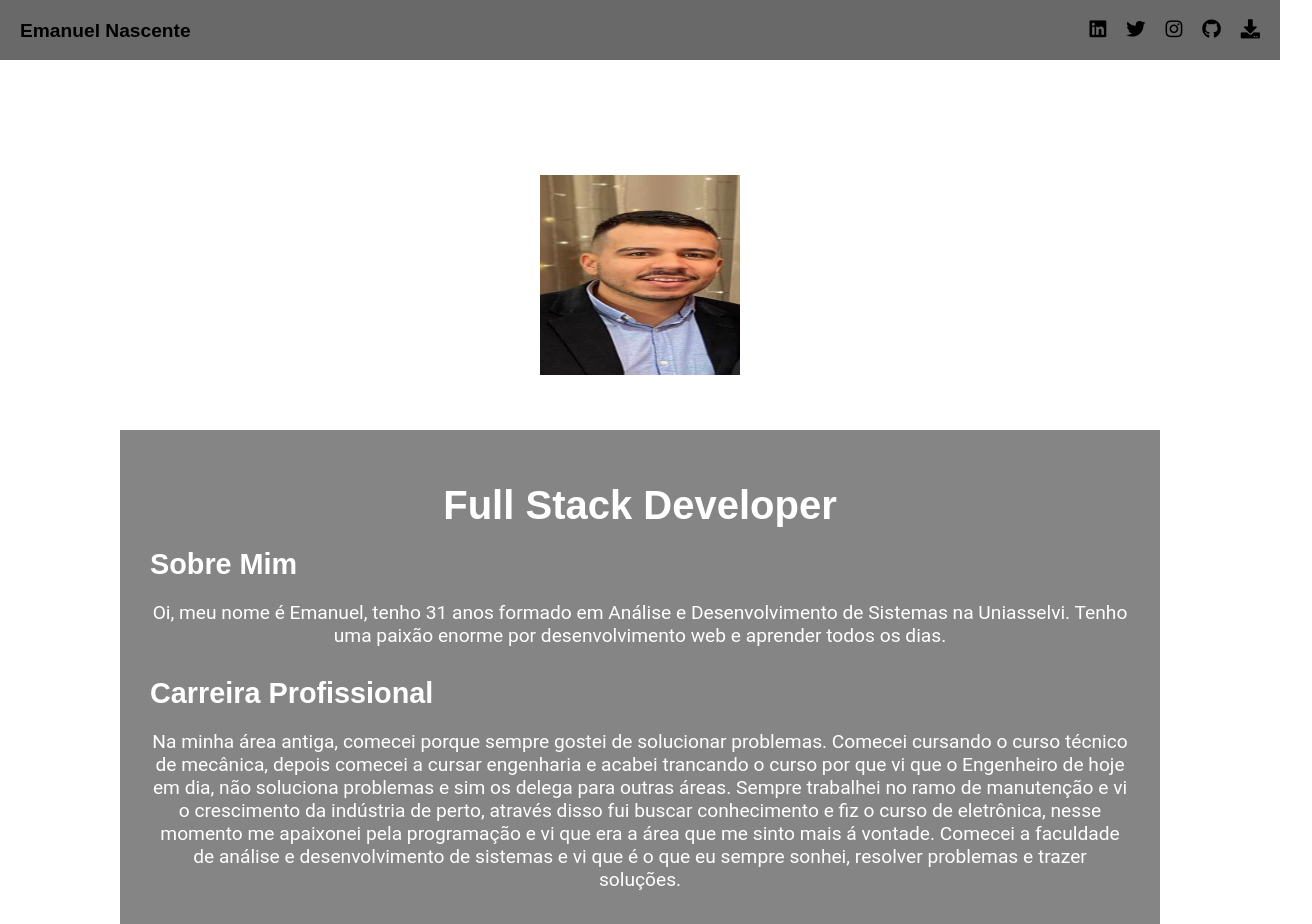
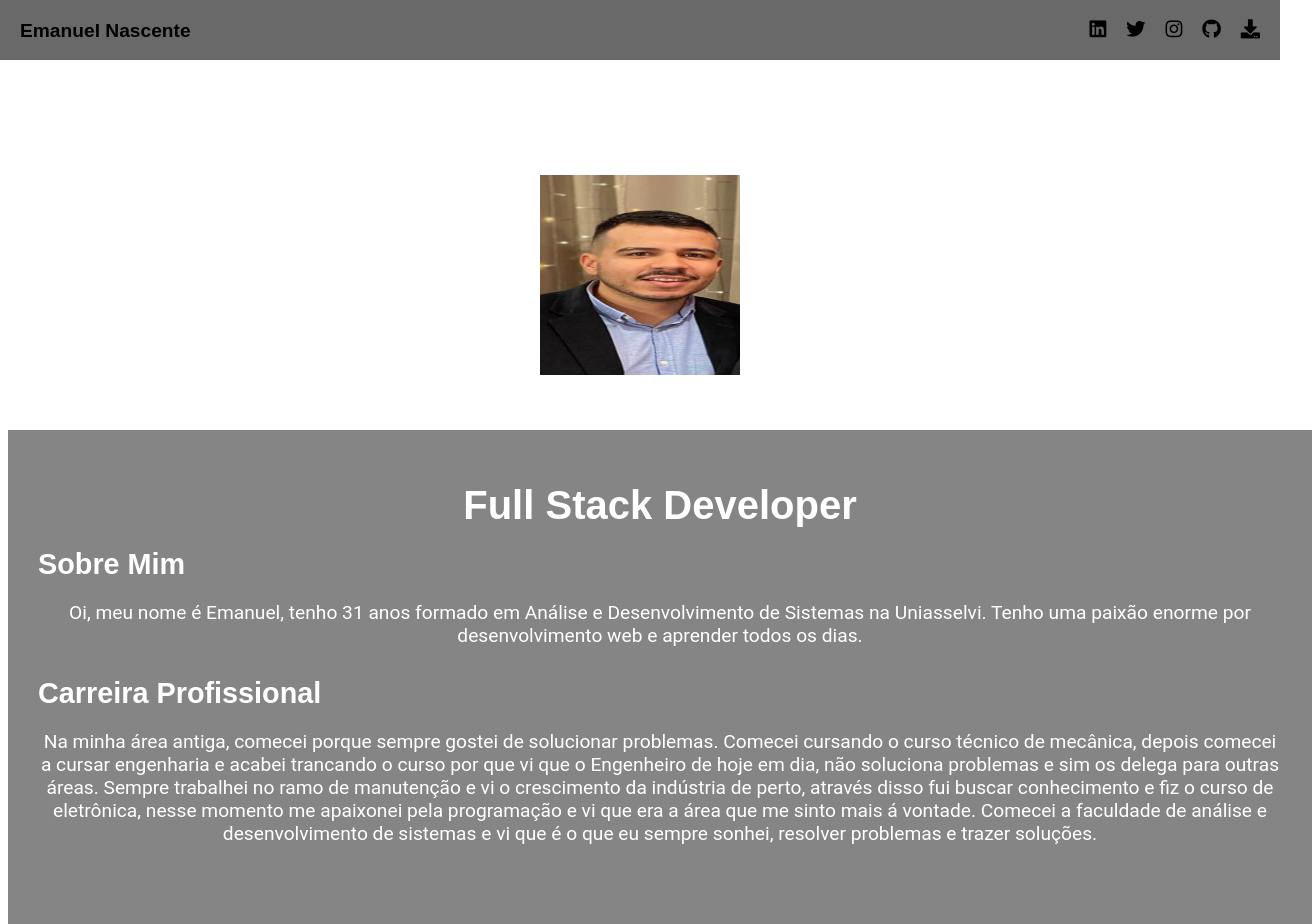
Before and after one commit to enascentedev/Portifolio-React, a React (Create React App) app: page / in a window 1280 px wide. Shown: the top 924 px of the page, 1312 px wide, since content can reach past the window. Built offline with nearby package versions, Linux system fonts and the light colour scheme.

Commit message:
ajustando layout projects

```diff
--- a/src/assets/Projects.css
+++ b/src/assets/Projects.css
@@ -1,5 +1,5 @@
 .container {
-  max-width: 1000px;
+  width: 100%;;
   margin: 0 auto;
   padding: 20px;
 }
```
